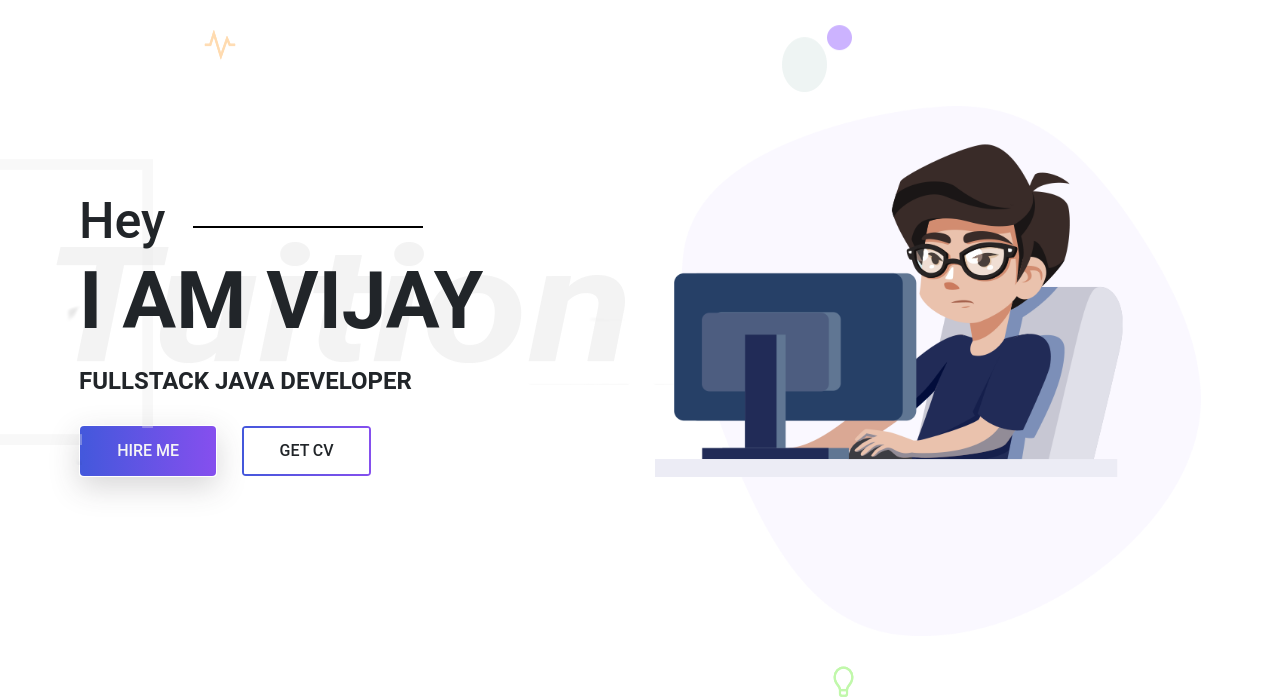
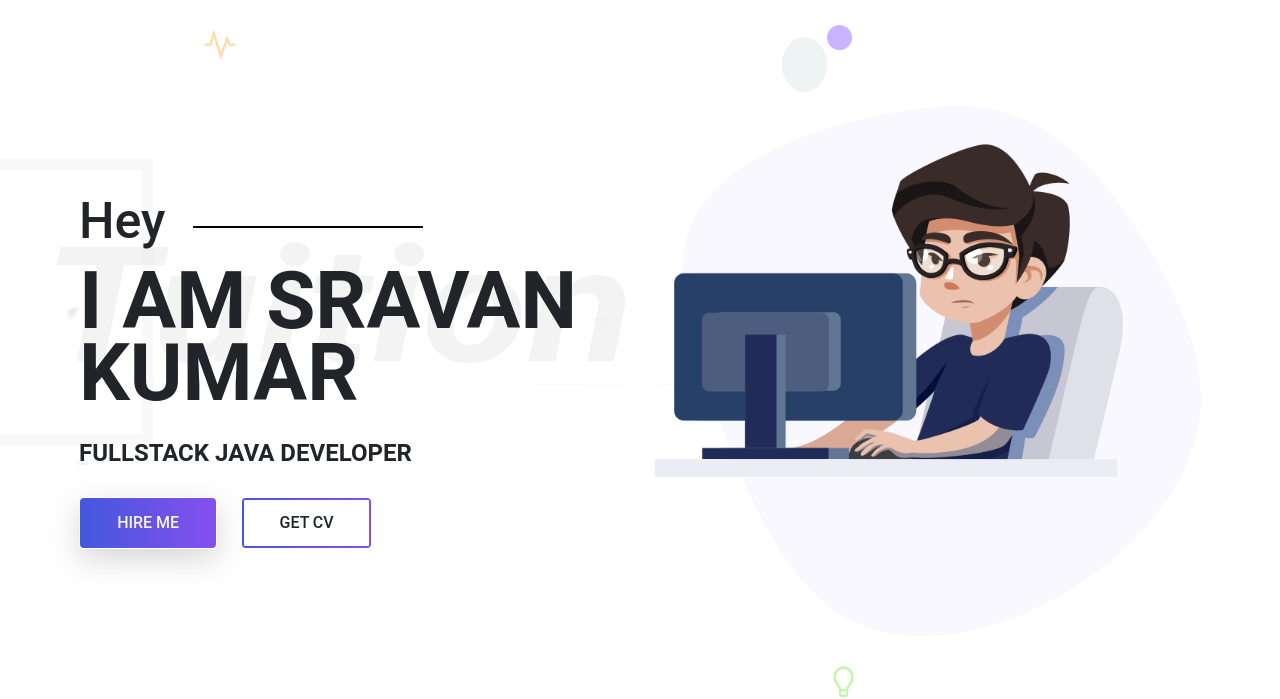
Before and after one commit to VijayKrishna99/myfirst-website, a plain HTML site: page Index.html in a window 1280 px wide. Shown: the part 102-801 px from the top of the page. Drawn offline with Linux system fonts and the light colour scheme.

Commit message:
changed name from vijay to sravan kumar

```diff
--- a/Index.html
+++ b/Index.html
@@ -88,7 +88,7 @@
                 <div class="row">
                     <div class="col-lg-6 col-md-12 site-title">
                         <h3 class="title-text">Hey</h3>
-                        <h1 class="title-text text-uppercase">I am Vijay</h1>
+                        <h1 class="title-text text-uppercase">I am Sravan Kumar</h1>
                         <h4 class="title-text text-uppercase">Fullstack java Developer</h4>
                         <div class="site-buttons">
                             <div class="d-flex flex-row flex-wrap">
```
